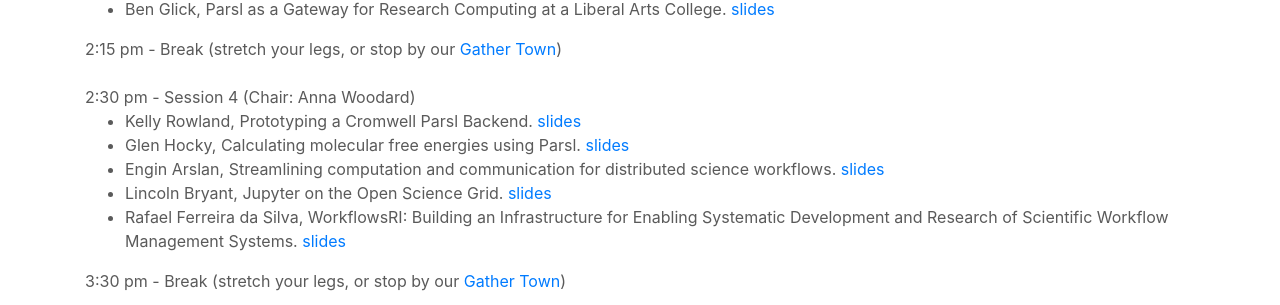
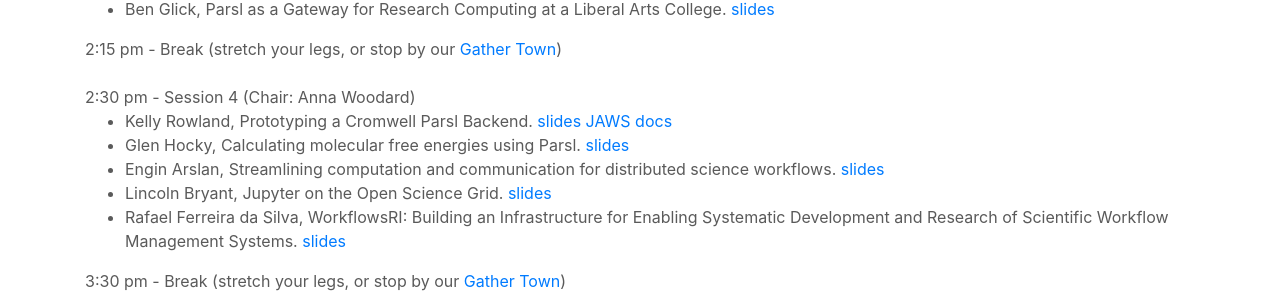
Before and after one commit to Parsl/parsl.github.io, a Jekyll site: the page built from parslfest2020.html, in a window 1280 px wide and 900 px high, scrolled down 1399 px. Shown: the part 149-454 px from the top of the window. Built offline with Jekyll 4.4.1, drawn with Linux system fonts in a browser that asks for light colours.

Commit message:
Update parslfest2020.html

```diff
--- a/parslfest2020.html
+++ b/parslfest2020.html
@@ -91,7 +91,7 @@
 
       2:30 pm - Session 4 (Chair: Anna Woodard)
       <ul>
-        <li>Kelly Rowland, Prototyping a Cromwell Parsl Backend.  <a href='parslfest2020-files/rowland-jgi.pdf'>slides</a></li>
+        <li>Kelly Rowland, Prototyping a Cromwell Parsl Backend.  <a href='parslfest2020-files/rowland-jgi.pdf'>slides</a> <a href='https://jaws-docs.readthedocs.io/en/latest/'>JAWS docs</a></li>
 	<li>Glen Hocky, Calculating molecular free energies using Parsl.  <a href='parslfest2020-files/hocky-molecular.pdf'>slides</a></li>
 	<li>Engin Arslan, Streamlining computation and communication for distributed science workflows.  <a href='parslfest2020-files/arslan-communication.pdf'>slides</a></li>
 	<li>Lincoln Bryant, Jupyter on the Open Science Grid.  <a href='parslfest2020-files/bryant-osg.pdf'>slides</a></li>
```
